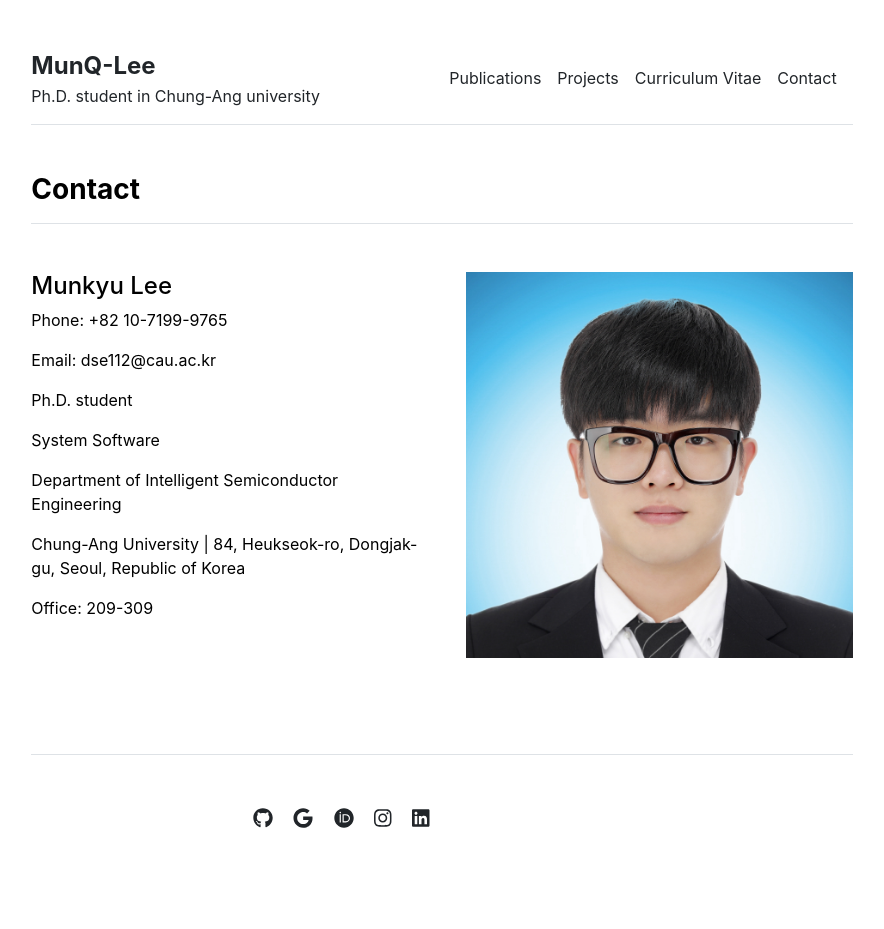
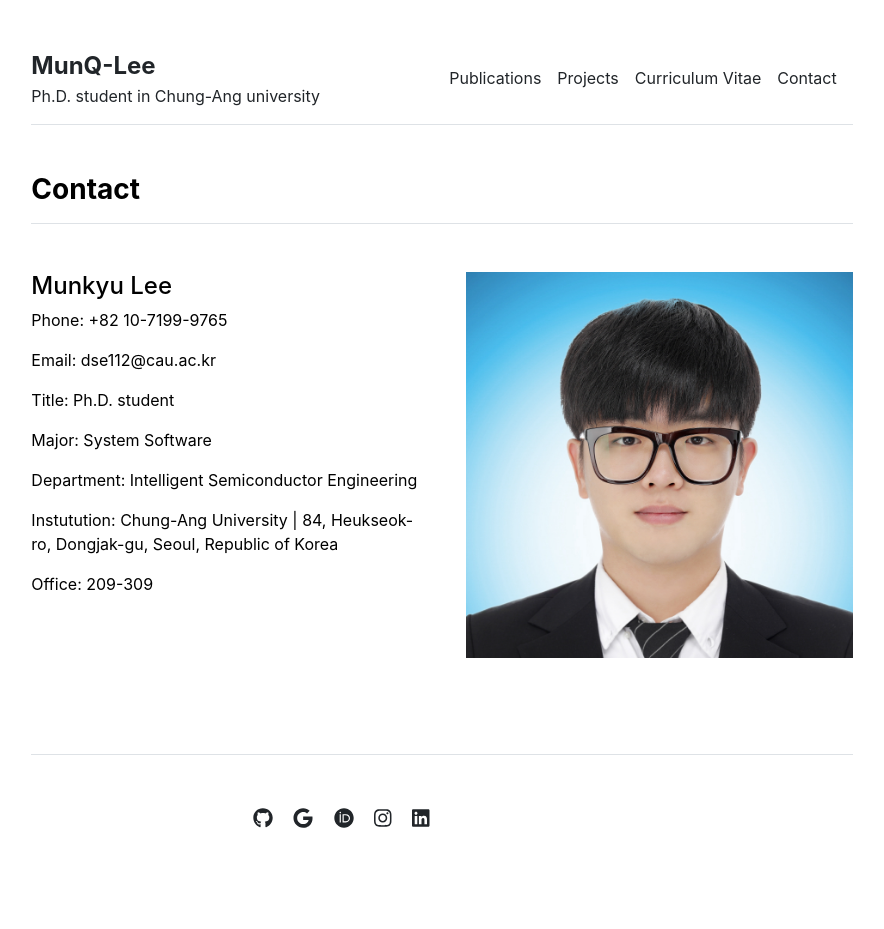
Before and after one commit to hoonySS/hoonySS.github.io, a Jekyll site: the page built from contact.md, in a window 1280 px wide. Shown: the whole page, without its empty margins (198-1082 px from the left). Built offline with Jekyll 4.4.1, drawn with Linux system fonts in a browser that asks for light colours.

Commit message:
20240102

```diff
--- a/_data/settings.yml
+++ b/_data/settings.yml
@@ -13,4 +13,4 @@ social:
 - {icon: 'linkedin', link: 'https://www.linkedin.com/in/munq-lee'}
 
 contacts:
-- {name: 'Munkyu Lee', title: 'Ph.D. student', department: 'Department of Intelligent Semiconductor Engineering', major: 'System Software', institution: 'Chung-Ang University', institution_address: '84, Heukseok-ro, Dongjak-gu, Seoul, Republic of Korea', phone: '+82 10-7199-9765', email: 'dse112@cau.ac.kr', office: '209-309', image: 'assets/img/contact.jpg'}
+- {name: 'Munkyu Lee', title: 'Ph.D. student', department: 'Intelligent Semiconductor Engineering', major: 'System Software', institution: 'Chung-Ang University', institution_address: '84, Heukseok-ro, Dongjak-gu, Seoul, Republic of Korea', phone: '+82 10-7199-9765', email: 'dse112@cau.ac.kr', office: '209-309', image: 'assets/img/contact.jpg'}
--- a/_includes/contact.html
+++ b/_includes/contact.html
@@ -7,10 +7,10 @@
         <h4>{{ contact.name }}</h4>
         <p>Phone: {{ contact.phone }}</p>
         <p>Email: {{ contact.email }}</p>
-        <p>{{ contact.title }}</p>
-        <p>{{ contact.major }}</p>
-        <p>{{ contact.department }}</p>
-        <p>{{ contact.institution }} | {{ contact.institution_address }}</p>
+        <p>Title: {{ contact.title }}</p>
+        <p>Major: {{ contact.major }}</p>
+        <p>Department: {{ contact.department }}</p>
+        <p>Instutution: {{ contact.institution }} | {{ contact.institution_address }}</p>
         <p>Office: {{ contact.office }}</p>
       </div>
       <div class="col-md-6">
```
